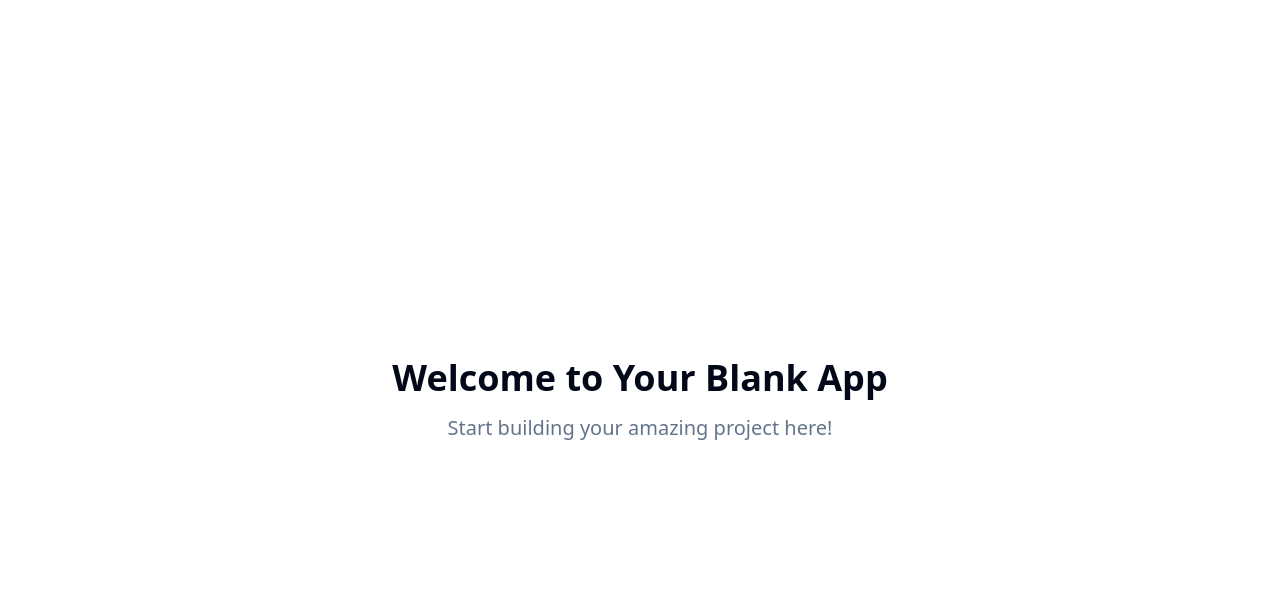
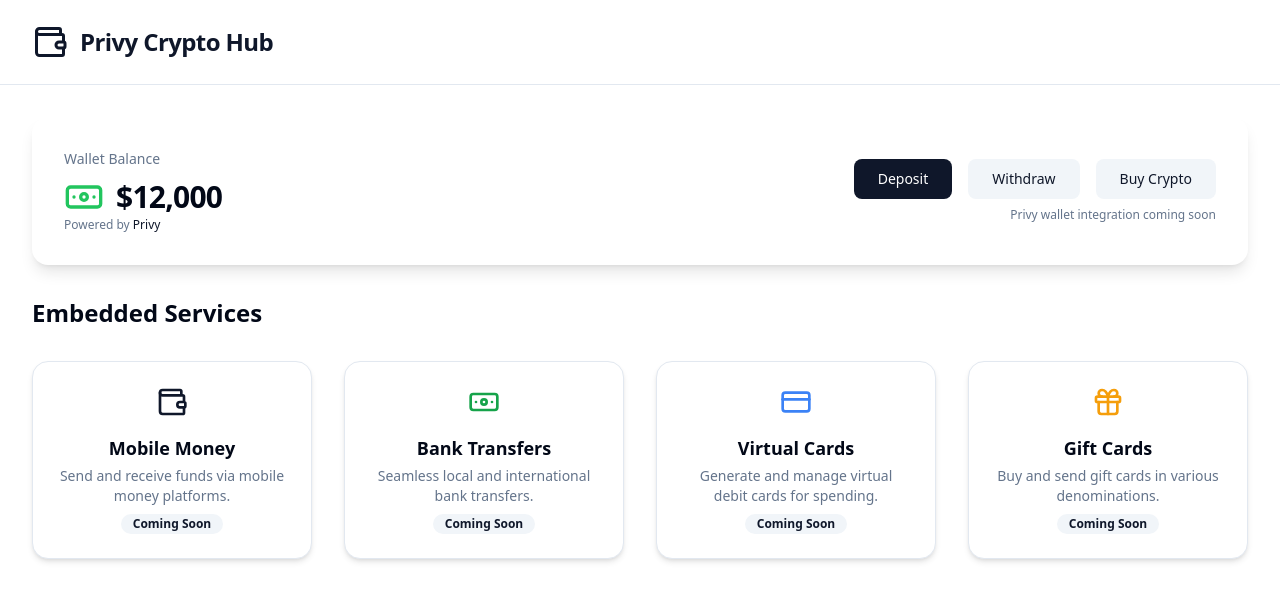
Before and after one commit to KnapsacDefi/knapsac, a React (Vite) app: page / in a window 1280 px wide. Shown: the top 600 px of the page. Built offline with nearby package versions, Linux system fonts and the light colour scheme.

Commit message:
Implement crypto features
Add Privy integration and support for embedded services.

```diff
--- /dev/null
+++ b/src/components/DashboardHeader.tsx
@@ -0,0 +1,18 @@
+
+import { Wallet, Banknote, CreditCard, Gift } from "lucide-react";
+
+const DashboardHeader = () => (
+  <header className="flex items-center justify-between px-8 py-6 border-b bg-background">
+    <div className="flex items-center gap-3">
+      <Wallet className="text-primary w-9 h-9" />
+      <span className="text-2xl font-bold tracking-tight text-primary">
+        Privy Crypto Hub
+      </span>
+    </div>
+    <nav className="flex gap-6 items-center text-muted-foreground">
+      {/* Future location for notifications, settings, profile */}
+    </nav>
+  </header>
+);
+
+export default DashboardHeader;
--- /dev/null
+++ b/src/components/EmbeddedServiceCard.tsx
@@ -0,0 +1,29 @@
+
+import { ReactNode } from "react";
+
+interface EmbeddedServiceCardProps {
+  icon: ReactNode;
+  title: string;
+  description: string;
+  comingSoon?: boolean;
+}
+
+const EmbeddedServiceCard = ({
+  icon,
+  title,
+  description,
+  comingSoon = false,
+}: EmbeddedServiceCardProps) => (
+  <div className="bg-card rounded-2xl shadow-md border flex flex-col items-center p-6 w-full hover:scale-[1.02] transition-transform">
+    <div className="mb-4">{icon}</div>
+    <h3 className="text-lg font-semibold mb-1 text-center">{title}</h3>
+    <p className="text-sm text-muted-foreground text-center mb-2">{description}</p>
+    {comingSoon && (
+      <span className="mt-auto px-3 py-0.5 rounded-full bg-secondary text-xs text-secondary-foreground font-semibold">
+        Coming Soon
+      </span>
+    )}
+  </div>
+);
+
+export default EmbeddedServiceCard;
--- /dev/null
+++ b/src/components/EmbeddedServices.tsx
@@ -0,0 +1,46 @@
+
+import { Banknote, CreditCard, Gift, Wallet } from "lucide-react";
+import EmbeddedServiceCard from "./EmbeddedServiceCard";
+
+const services = [
+  {
+    icon: <Wallet className="w-8 h-8 text-primary" />,
+    title: "Mobile Money",
+    description: "Send and receive funds via mobile money platforms.",
+    comingSoon: true,
+  },
+  {
+    icon: <Banknote className="w-8 h-8 text-green-600" />,
+    title: "Bank Transfers",
+    description: "Seamless local and international bank transfers.",
+    comingSoon: true,
+  },
+  {
+    icon: <CreditCard className="w-8 h-8 text-blue-500" />,
+    title: "Virtual Cards",
+    description: "Generate and manage virtual debit cards for spending.",
+    comingSoon: true,
+  },
+  {
+    icon: <Gift className="w-8 h-8 text-amber-500" />,
+    title: "Gift Cards",
+    description: "Buy and send gift cards in various denominations.",
+    comingSoon: true,
+  },
+];
+
+const EmbeddedServices = () => (
+  <section className="w-full grid grid-cols-1 sm:grid-cols-2 lg:grid-cols-4 gap-8 pt-2">
+    {services.map((svc) => (
+      <EmbeddedServiceCard
+        key={svc.title}
+        icon={svc.icon}
+        title={svc.title}
+        description={svc.description}
+        comingSoon={svc.comingSoon}
+      />
+    ))}
+  </section>
+);
+
+export default EmbeddedServices;
--- /dev/null
+++ b/src/components/WalletOverview.tsx
@@ -0,0 +1,36 @@
+
+import { Banknote } from "lucide-react";
+import { Button } from "@/components/ui/button";
+
+const WalletOverview = () => (
+  <section className="bg-card p-8 rounded-2xl shadow-lg grid grid-cols-1 md:grid-cols-3 gap-6 mb-8">
+    <div className="flex flex-col items-center col-span-1 md:items-start">
+      <span className="text-sm text-muted-foreground mb-1">Wallet Balance</span>
+      <div className="flex items-center mt-1 mb-4 md:mb-0">
+        <Banknote className="w-10 h-10 mr-3 text-green-500" />
+        <span className="text-3xl font-bold tracking-tight">$12,000</span>
+      </div>
+      <span className="text-xs text-muted-foreground">
+        Powered by <span className="font-medium text-primary">Privy</span>
+      </span>
+    </div>
+    <div className="flex flex-col justify-center items-center md:col-span-2">
+      <div className="flex gap-4 w-full justify-end">
+        <Button className="bg-primary text-white px-6 py-2 rounded-lg hover:bg-primary/80">
+          Deposit
+        </Button>
+        <Button className="bg-secondary px-6 py-2 rounded-lg hover:bg-secondary/90 text-primary">
+          Withdraw
+        </Button>
+        <Button className="bg-muted px-6 py-2 rounded-lg hover:bg-muted/80 text-primary">
+          Buy Crypto
+        </Button>
+      </div>
+      <div className="w-full text-xs text-muted-foreground text-right pt-2">
+        Privy wallet integration coming soon
+      </div>
+    </div>
+  </section>
+);
+
+export default WalletOverview;
--- a/src/pages/Index.tsx
+++ b/src/pages/Index.tsx
@@ -1,12 +1,17 @@
-// Update this page (the content is just a fallback if you fail to update the page)
+
+import DashboardHeader from "@/components/DashboardHeader";
+import WalletOverview from "@/components/WalletOverview";
+import EmbeddedServices from "@/components/EmbeddedServices";
 
 const Index = () => {
   return (
-    <div className="min-h-screen flex items-center justify-center bg-background">
-      <div className="text-center">
-        <h1 className="text-4xl font-bold mb-4">Welcome to Your Blank App</h1>
-        <p className="text-xl text-muted-foreground">Start building your amazing project here!</p>
-      </div>
+    <div className="min-h-screen flex flex-col bg-background transition-colors duration-200">
+      <DashboardHeader />
+      <main className="flex-1 px-8 py-8 max-w-7xl mx-auto w-full">
+        <WalletOverview />
+        <h2 className="text-2xl font-bold my-6">Embedded Services</h2>
+        <EmbeddedServices />
+      </main>
     </div>
   );
 };
```
